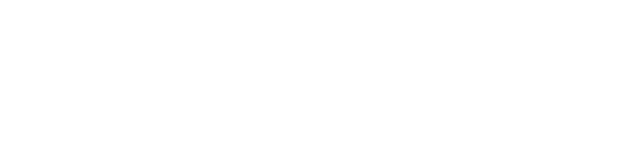
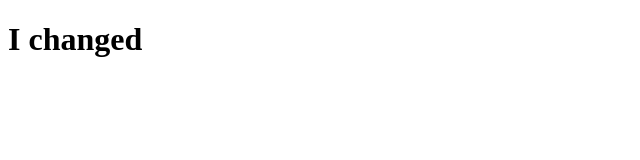
Before and after one commit to mkhajiit/gitDownload, a plain HTML site: page index.html in a window 1280 px wide. Shown: the whole page, without its empty margins (0-640 px from the left). Drawn offline with Linux system fonts and the light colour scheme.

Commit message:
testing2

```diff
--- a/index.html
+++ b/index.html
@@ -8,7 +8,7 @@
 </head>
 
 <body>
-
+  <h1>I changed</h1>
 </body>
 
 </html>
```
